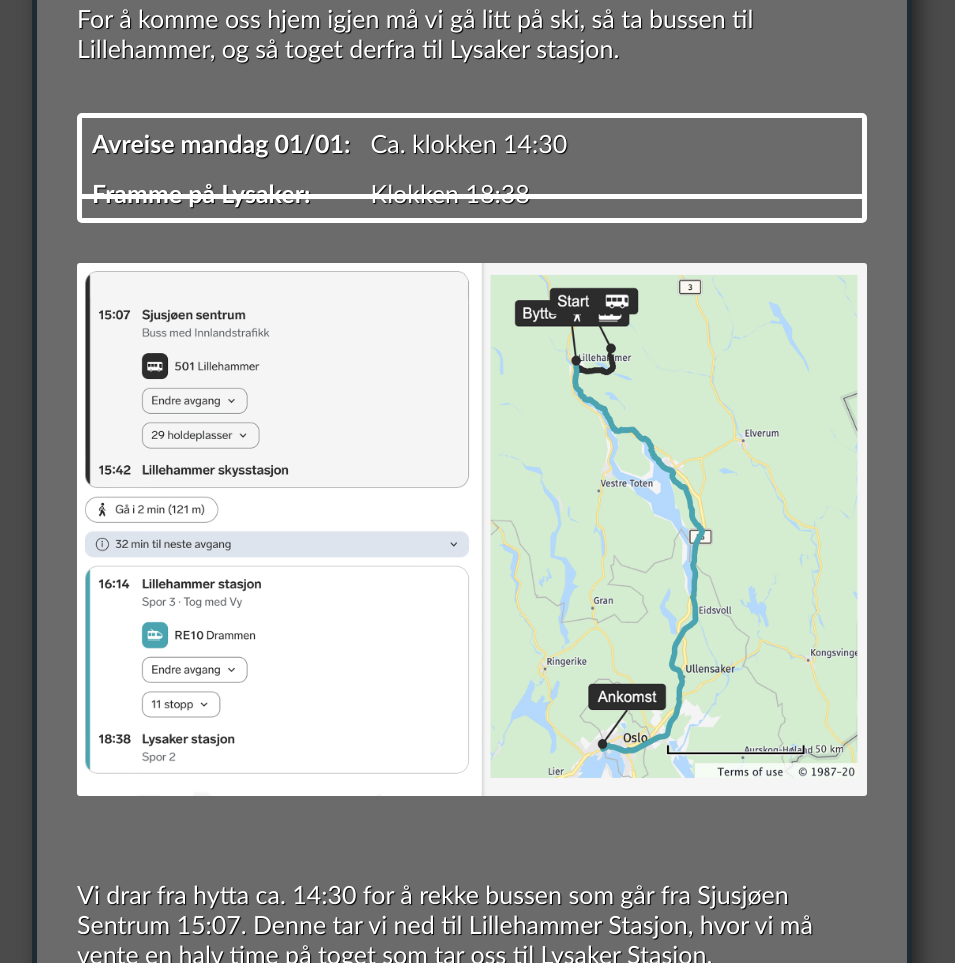
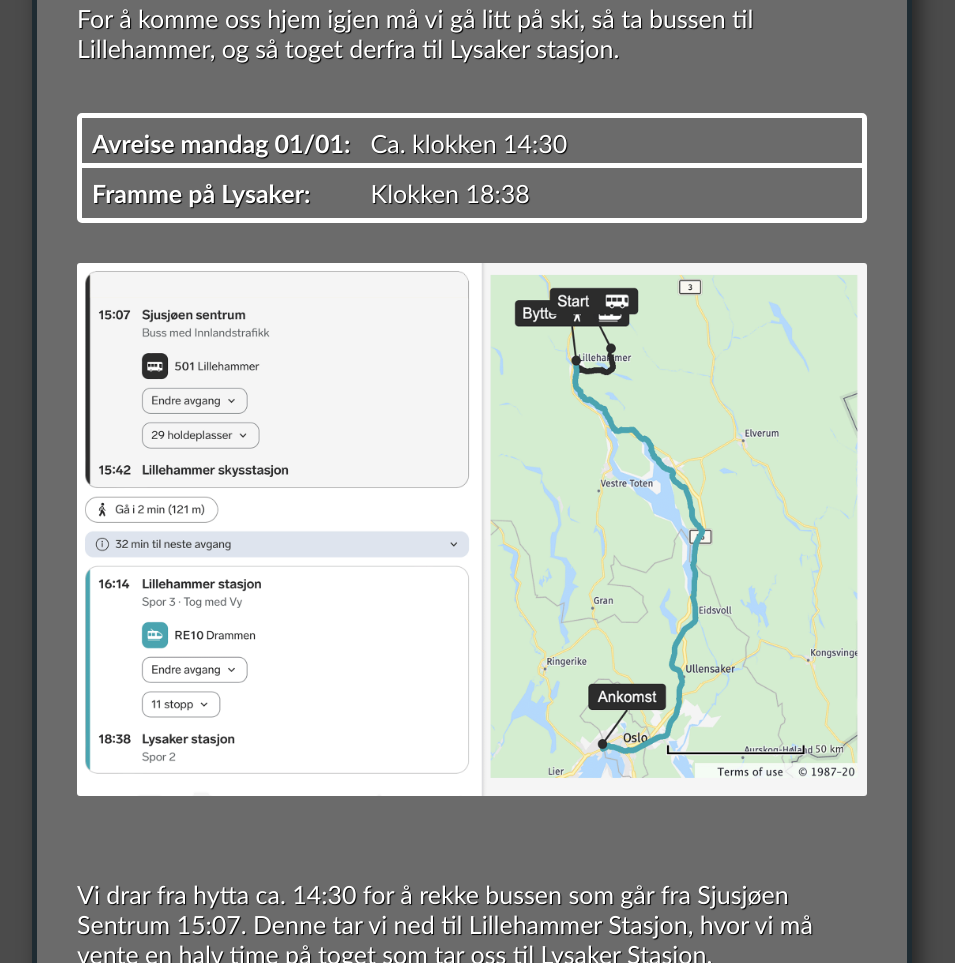
Before and after one commit to FilipThue/Nyttaars-hyttetur, a plain HTML site: page index.html in a window 1280 px wide. Shown: the part 2988-3951 px from the top of the page, without its empty margins (168-1123 px from the left). Drawn offline with Linux system fonts and the light colour scheme.

Commit message:
Update style.css

```diff
--- a/style.css
+++ b/style.css
@@ -218,11 +218,14 @@ h2{
     }
 }
 
-@media only screen and (min-width: 1040px){
-    #linje{
-        top: 80px;
+@media only screen and (min-width: 1009px){
+    #linje2{
+        top: 60px;
     }
 
+}
+
+@media only screen and (min-width: 1040px){
     h2{
         text-shadow: 2px 2px 2px black;
         font-size: 5rem;
```
